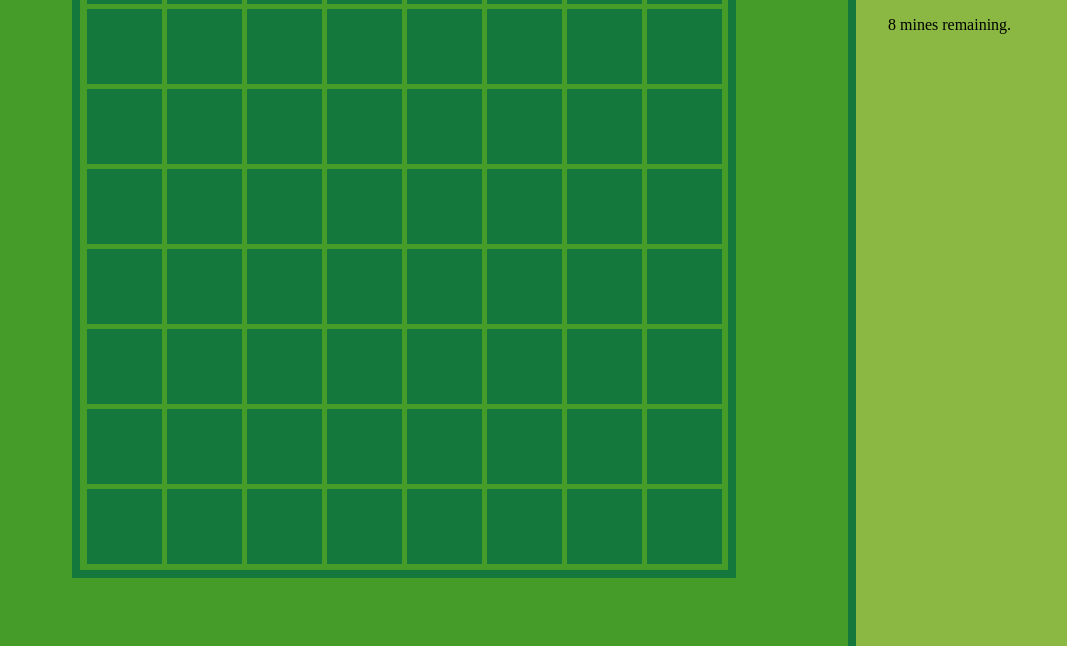
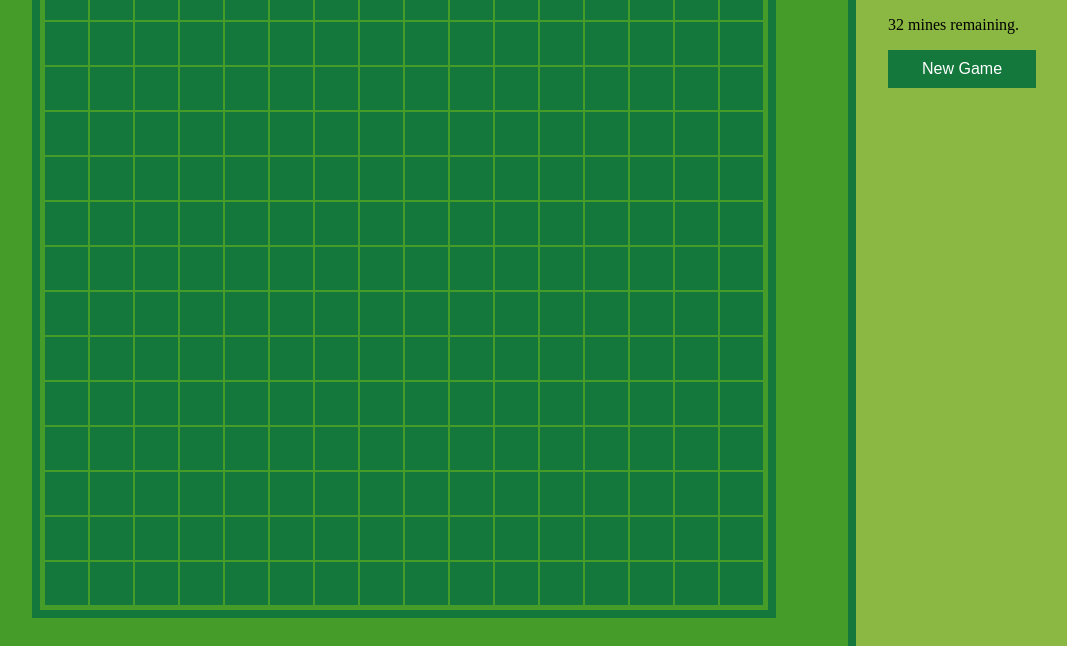
Before and after one commit to jocooper2018/demineur-web, a website built with Vite: page index.html in a window 1280 px wide. Shown: the part 154-800 px from the top of the page, without its empty margins (40-1107 px from the left). Built offline with nearby package versions, Linux system fonts and the light colour scheme.

Commit message:
feat: Added a New Game button, resize logic, and JS warning.

```diff
--- a/index.html
+++ b/index.html
@@ -8,13 +8,19 @@
   </head>
   <body>
     <div id="minefield-container">
-      <div id="minefield"></div>
+      <div id="minefield">
+        This website does not work without JavaScript.
+      </div>
     </div>
-    <div id="tmp">
+    <div id="side-panel">
       <h1>Demineur</h1>
       <div id="timer">00:00</div>
       <div>
-        <span id="number-of-mines-remaining">N</span><span> mines remaining.</span>
+        <span id="number-of-mines-remaining">N</span
+        ><span> mines remaining.</span>
+      </div>
+      <div>
+        <button type="button" id="new-game-button">New Game</button>
       </div>
     </div>
     <script type="module" src="/src/main.ts"></script>
--- a/src/classes/Minefield.ts
+++ b/src/classes/Minefield.ts
@@ -1,10 +1,12 @@
 import type Position from "../interfaces/Position";
 import { randomPosition } from "../utils/random";
+import { remToPx, sleep } from "../utils/utils";
 import Tile from "./Tile";
 import type Timer from "./Timer";
 
 export default class Minefield {
   private _htmlElement: HTMLElement;
+  private _container: HTMLElement;
   private _timer: Timer;
   private _tiles: Tile[][];
   private _isGameOver: boolean;
@@ -14,10 +16,12 @@ export default class Minefield {
 
   constructor(
     htmlElement: HTMLElement,
+    container: HTMLElement,
     timer: Timer,
     numberOfMinesRemainingIndicator: HTMLElement
   ) {
     this._htmlElement = htmlElement;
+    this._container = container;
     this._tiles = [];
     this._isGameOver = false;
     this._won = false;
@@ -28,6 +32,10 @@ export default class Minefield {
 
   public get htmlElement(): HTMLElement {
     return this._htmlElement;
+  }
+
+  public get container(): HTMLElement {
+    return this._container;
   }
 
   public get timer(): Timer {
@@ -43,6 +51,14 @@ export default class Minefield {
   }
   private set tiles(value: Tile[][]) {
     this._tiles = value;
+  }
+
+  public get width(): number {
+    return this.tiles[0].length;
+  }
+
+  public get height(): number {
+    return this.tiles.length;
   }
 
   public get isGameOver(): boolean {
@@ -105,7 +121,7 @@ export default class Minefield {
       } while (!ok);
       minesPositions.push(position);
     }
-
+    this.timer.reset();
     this.isGameOver = false;
     this.won = false;
     this.firstClick = true;
@@ -133,8 +149,12 @@ export default class Minefield {
       }
       this.htmlElement.appendChild(htmlTileLine);
     }
-    this.updateNumberOfMinesRemainingIndicator()
+    this.updateNumberOfMinesRemainingIndicator();
     this.render();
+    (async () => {
+      sleep(0);
+      this.resize(this.container.clientWidth, this.container.clientHeight);
+    })();
   }
 
   public updateNumberOfMinesRemainingIndicator(): void {
@@ -244,10 +264,7 @@ export default class Minefield {
         ) {
           continue;
         }
-        if (
-          this.tiles[y][x].state === "FLAG" ||
-          this.tiles[y][x].state === "FLAG-NOT-SURE"
-        ) {
+        if (this.tiles[y][x].state === "FLAG") {
           numberOfFlagsAround++;
         }
       }
@@ -313,4 +330,18 @@ export default class Minefield {
       }
     }
   }
+
+  public resize(containerWidth: number, containerHeight: number) {
+    const containerRatio: number = containerWidth / containerHeight;
+    const minefieldRatio: number = this.width / this.height;
+    if (containerRatio > minefieldRatio) {
+      this.htmlElement.style = `--tile-size: ${
+        containerHeight / this.height - remToPx(5) / this.height
+      }px;`;
+    } else {
+      this.htmlElement.style = `--tile-size: ${
+        containerWidth / this.width - remToPx(5) / this.width
+      }px;`;
+    }
+  }
 }
--- a/src/classes/Tile.ts
+++ b/src/classes/Tile.ts
@@ -109,6 +109,7 @@ export default class Tile {
       digButtonImg.src = ShovelTexture;
       digButtonImg.alt = "Dig";
       digButton.appendChild(digButtonImg);
+      digButton.type = "button";
       digButton.title = "Dig";
       digButton.onclick = () => this.open();
       popup.appendChild(digButton);
@@ -121,6 +122,7 @@ export default class Tile {
         flagButtonImg.src = NoMineTexture;
         flagButtonImg.alt = "Remove the flag.";
         flagButton.appendChild(flagButtonImg);
+        flagButton.type = "button";
         flagButton.title = "Remove the flag.";
         flagButton.onclick = () => {
           this.state = "DEFAULT";
@@ -132,6 +134,7 @@ export default class Tile {
         flagButtonImg.src = FlagTexture;
         flagButtonImg.alt = "Put a flag here.";
         flagButton.appendChild(flagButtonImg);
+        flagButton.type = "button";
         flagButton.title = "Put a flag here.";
         flagButton.onclick = () => {
           this.state = "FLAG";
@@ -147,6 +150,7 @@ export default class Tile {
         flagButtonImg.src = NoMineTexture;
         flagButtonImg.alt = "Remove the flag.";
         flagNotSureButton.appendChild(flagButtonImg);
+        flagNotSureButton.type = "button";
         flagNotSureButton.title = "Remove the flag.";
         flagNotSureButton.onclick = () => {
           this.state = "DEFAULT";
@@ -157,6 +161,7 @@ export default class Tile {
         flagButtonImg.src = FlagNotSureTexture;
         flagButtonImg.alt = "Put a flag with a question mark here.";
         flagNotSureButton.appendChild(flagButtonImg);
+        flagNotSureButton.type = "button";
         flagNotSureButton.title = "Put a flag with a question mark here.";
         flagNotSureButton.onclick = () => {
           this.state = "FLAG-NOT-SURE";
@@ -171,6 +176,7 @@ export default class Tile {
     closeButtonImg.src = CrossTexture;
     closeButtonImg.alt = "Close popup";
     closeButton.appendChild(closeButtonImg);
+    closeButton.type = "button";
     closeButton.title = "Close popup";
     closeButton.onclick = () => this.closePopup();
     popup.appendChild(closeButton);
--- a/src/classes/Timer.ts
+++ b/src/classes/Timer.ts
@@ -69,6 +69,8 @@ export default class Timer {
   public reset(): void {
     this.startTimestamp = null;
     this.endTimestamp = null;
+    this.intervalId && clearInterval(this.intervalId);
+    this.render();
   }
 
   public render(): void {
--- a/src/main.ts
+++ b/src/main.ts
@@ -9,11 +9,27 @@ const timer = document.getElementById("timer") as HTMLDivElement;
 const numberOfMinesRemainingIndicator = document.getElementById(
   "number-of-mines-remaining"
 ) as HTMLElement;
+const newGameButton = document.getElementById(
+  "new-game-button"
+) as HTMLButtonElement;
+const minefieldContainer = document.getElementById(
+  "minefield-container"
+) as HTMLDivElement;
 
 const minefield: Minefield = new Minefield(
   minefieldHtmlElement,
+  minefieldContainer,
   new Timer(timer),
   numberOfMinesRemainingIndicator
 );
 
-minefield.newGame(8, 8, 8);
+newGameButton.onclick = () => minefield.newGame(8, 8, 8);
+
+minefield.newGame(16, 16, 32);
+
+window.addEventListener("resize", () => {
+  minefield.resize(
+    minefieldContainer.clientWidth,
+    minefieldContainer.clientHeight
+  );
+});
--- a/src/style.css
+++ b/src/style.css
@@ -4,6 +4,7 @@
   --green-3: #14783c;
 
   --tile-size: 5rem;
+  --min-tile-size: 1rem;
 }
 
 body {
@@ -13,15 +14,28 @@ body {
   align-items: stretch;
   justify-content: stretch;
   width: 100vw;
-  min-height: 100vh;
+  height: 100vh;
+  overflow: hidden;
 }
 
 h1 {
   margin: 0;
 }
 
+button {
+  padding: 0.5rem 2rem;
+  font-size: 1rem;
+  background-color: var(--green-3);
+  color: white;
+  border: 2px solid var(--green-3);
+}
+
 button:enabled {
   cursor: pointer;
+}
+
+button:enabled:hover {
+  transform: scale(1.2);
 }
 
 button:disabled {
@@ -33,6 +47,7 @@ button:disabled {
   display: flex;
   justify-content: center;
   align-items: center;
+  overflow: hidden;
 }
 
 #minefield {
@@ -43,7 +58,8 @@ button:disabled {
   border: 0.5rem solid var(--green-3);
 }
 
-#tmp {
+#side-panel {
+  flex-shrink: 0;
   align-self: stretch;
   display: flex;
   flex-direction: column;
@@ -69,6 +85,7 @@ button:disabled {
   flex-direction: row;
   gap: 0;
   height: var(--tile-size);
+  min-height: var(--min-tile-size);
 }
 
 .tile {
@@ -77,7 +94,9 @@ button:disabled {
 
 .tile img {
   width: var(--tile-size);
+  min-width: var(--min-tile-size);
   height: var(--tile-size);
+  min-height: var(--min-tile-size);
   image-rendering: pixelated;
 }
 
--- /dev/null
+++ b/src/utils/utils.ts
@@ -0,0 +1,21 @@
+const ROOT_FONT_SIZE = parseFloat(
+  getComputedStyle(document.documentElement).fontSize
+);
+
+export const remToPx = (rem: number): number => {
+  return rem * ROOT_FONT_SIZE;
+};
+
+export const getCssVariableValue = (variableName: string): string => {
+  const root: HTMLElement = document.documentElement;
+  const styles: CSSStyleDeclaration = getComputedStyle(root);
+  return styles.getPropertyValue(variableName).trim();
+};
+
+/**
+ *
+ * @param time Time in milliseconds.
+ */
+export const sleep = async (time: number): Promise<void> => {
+  await new Promise<void>((resolve) => setTimeout(resolve, time));
+};
```
